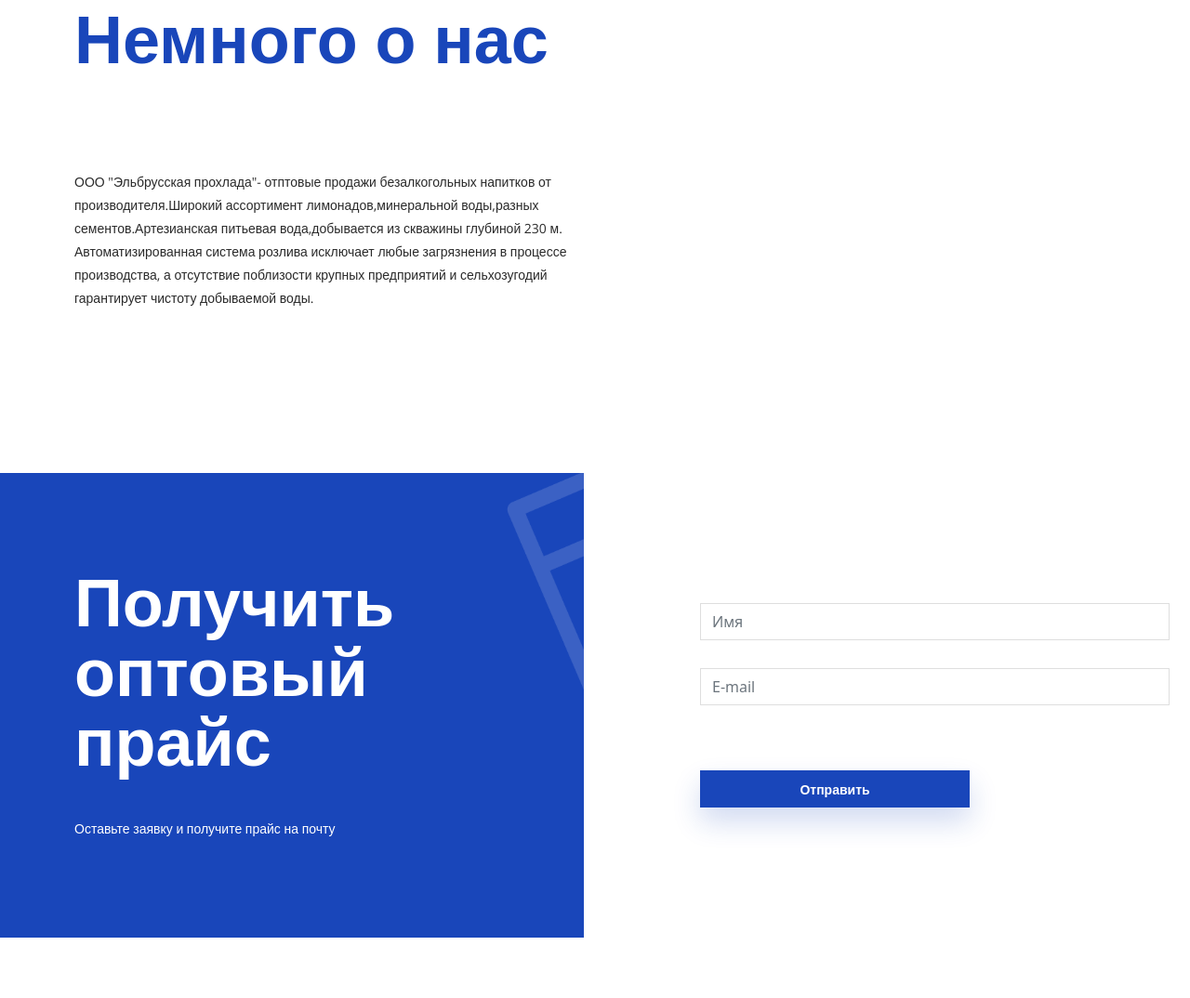
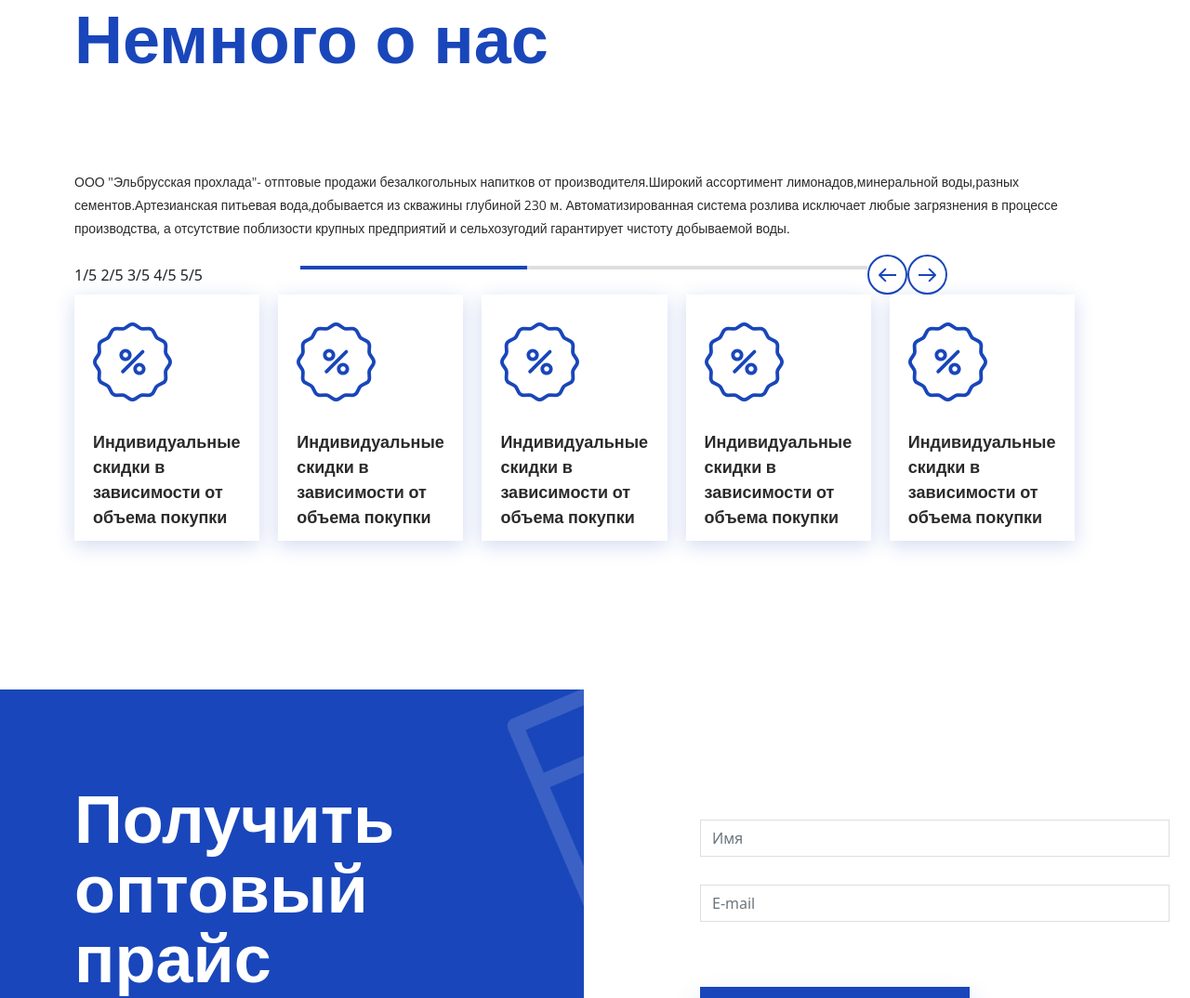
Before and after one commit to NekoKot/Elbrus, a plain HTML site: page index.html in a window 1280 px wide. Shown: the part 1201-2275 px from the top of the page at 93% size. Drawn offline with nearby package versions, Linux system fonts and the light colour scheme.

Commit message:
added second slider

```diff
--- a/index.html
+++ b/index.html
@@ -42,7 +42,8 @@
 				время.</p>
 			<div>
 				<input class="form-control" name="first-name" type="text" placeholder="Имя" required>
-        <input class="form-control" name="email" type="email" placeholder="Эл. почта" aria-describedby="emailHelp">
+				<input class="form-control" name="email" type="email" placeholder="Эл. почта"
+					aria-describedby="emailHelp">
 				<input class="form-control" name="phone" type="number" placeholder="Телефон" required>
 				<button role="button" type="submit" class="btn">Отправить</button>
 			</div>
@@ -100,12 +101,86 @@
 				<h2 class="about__title">Немного о нас</h2>
 				<p class="about__description">ООО "Эльбрусская прохлада"- отптовые продажи безалкогольных напитков от
 					производителя.Широкий ассортимент
-          лимонадов,минеральной воды,разных сементов.Артезианская питьевая вода,добывается из скважины глубиной 230 м.
+					лимонадов,минеральной воды,разных сементов.Артезианская питьевая вода,добывается из скважины
+					глубиной 230 м.
 					Автоматизированная система розлива исключает любые загрязнения в процессе производства, а отсутствие
 					поблизости крупных предприятий и сельхозугодий гарантирует чистоту добываемой воды. </p>
 			</div>
 			<div class="col">
-        <!-- Слайдер -->
+				<div class="row-6 d-flex flex-row align-items-center flex-nowrap justify-content-start">
+					<!-- цифры -->
+					<div class="col">
+						<span>1/5</span>
+						<span>2/5</span>
+						<span>3/5</span>
+						<span>4/5</span>
+						<span>5/5</span>
+					</div>
+					<!-- линия -->
+					<div class="col">
+						<ol class="about__slider-indicators">
+							<li class="about__slider-indicator active"></li>
+							<li class="about__slider-indicator"></li>
+							<li class="about__slider-indicator"></li>
+							<li class="about__slider-indicator"></li>
+							<li class="about__slider-indicator"></li>
+						</ol>
+					</div>
+					<!-- стрелки -->
+					<div class="col d-flex flex-row">
+						<img src="/img/back arrow.svg" alt="" role="button">
+						<img src="/img/forward arrow.svg" alt="" role="button">
+					</div>
+				</div>
+				<!-- блоки карусели -->
+				<div class="row-6 about__slider">
+					<div class="col d-flex flex-row">
+						<div class="card">
+							<img src="/img/discount.svg" class="card-img-top" alt="">
+							<div class="card-body">
+								<p class="card-text">Индивидуальные скидки
+									в зависимости
+									от объема покупки</p>
+							</div>
+						</div>
+
+						<div class="card">
+							<img src="/img/discount.svg" class="card-img-top" alt="">
+							<div class="card-body">
+								<p class="card-text">Индивидуальные скидки
+									в зависимости
+									от объема покупки</p>
+							</div>
+						</div>
+
+						<div class="card">
+							<img src="/img/discount.svg" class="card-img-top" alt="">
+							<div class="card-body">
+								<p class="card-text">Индивидуальные скидки
+									в зависимости
+									от объема покупки</p>
+							</div>
+						</div>
+
+						<div class="card">
+							<img src="/img/discount.svg" class="card-img-top" alt="...">
+							<div class="card-body">
+								<p class="card-text">Индивидуальные скидки
+									в зависимости
+									от объема покупки</p>
+							</div>
+						</div>
+
+						<div class="card">
+							<img src="/img/discount.svg" class="card-img-top" alt="...">
+							<div class="card-body">
+								<p class="card-text">Индивидуальные скидки
+									в зависимости
+									от объема покупки</p>
+							</div>
+						</div>
+					</div>
+				</div>
 			</div>
 		</div>
 	</div>
@@ -119,11 +194,12 @@
 		<div class="col price__col-second d-flex align-items-center">
 			<form method="post" action="/" autocomplete="off">
 				<div class="form__item">
-          <input type="name" class="form-control" id="exampleInputName" name="first-name" placeholder="Имя" required
-            aria-describedby="emailHelp">
+					<input type="name" class="form-control" id="exampleInputName" name="first-name" placeholder="Имя"
+						required aria-describedby="emailHelp">
 				</div>
 				<div>
-          <input type="email" class="form-control" id="exampleInputEmail" name="email" placeholder="E-mail" required>
+					<input type="email" class="form-control" id="exampleInputEmail" name="email" placeholder="E-mail"
+						required>
 				</div>
 				<button type="submit" role="button" class="form__button">Отправить</button>
 			</form>
@@ -258,5 +334,4 @@
 	</footer>
 	<script src="main.js"></script>
 </body>
-
 </html>
--- a/main.js
+++ b/main.js
@@ -67,6 +67,7 @@
     sliders[2].classList.add('hidden');
     sliders[1].classList.remove('hidden');
     indicator[0].classList.remove('active');
+    indicator[2].classList.remove('active-three');
     indicator[1].classList.add('active-two');
 });
 
@@ -81,56 +82,3 @@
   indicator[1].classList.remove('active-two');
   indicator[2].classList.add('active-three');
 });
-
-// first.addEventListener("click", function (e, sliders[1]) {
-//   e.target.style.background = "#dedede";
-//   sliders[1].classList.remove('hidden');
-// }
-
-// second.addEventListener("click", function (e) {
-//   sliders.classList.remove("hidden");
-//   sliders[1].style.display = 'block';
-//   e.target.style.background = "#dedede";
-// });
-
-  //   } else if (e.target.classList.contains("second")) {
-  //     sliders[0].style.display = 'none';
-  //     sliders[1].classList.remove('hidden');
-  //     e.target.style.background = "#dedede";
-  //   } else if (e.target.classList.contains('third')){
-  //     sliders[2].style.display = 'block';
-  //     e.target.style.background = "#dedede";
-  //   }
-  // });
-
-// Клик по кнопке
-
-/*
-/ Next/previous controls
-function plusSlides(n) {
-  showSlides((slideIndex += n));
-}
-
-// Thumbnail image controls
-function currentSlide(n) {
-  showSlides((slideIndex = n));
-}
-
-function showSlides(n) {
-  let i;
-  if (n > sliderItem.length) {
-    slideIndex = 1;
-  }
-  if (n < 1) {
-    slideIndex = sliderItem.length;
-  }
-  for (i = 0; i < sliderItem.length; i++) {
-    sliderItem[i].style.display = "none";
-  }
-  for (i = 0; i < dot.length; i++) {
-    dot[i].className = dot[i].className.replace(" active", "");
-  }
-  sliderItem[slideIndex - 1].style.display = "block";
-  dot[slideIndex - 1].className += " active";
-}
-*/
--- a/sass/styles.scss
+++ b/sass/styles.scss
@@ -468,6 +468,50 @@
   margin-top: 105px;
 }
 
+.about__slider-indicators {
+  list-style: none;
+  width: 610px;
+  height: 4px;
+  background-color: #dedede;
+  padding: 0;
+}
+
+.about__slider img {
+  width: 85px;
+  height: 85px;
+  margin: 30px 0 30px 20px;
+  // cursor: pointer;
+}
+
+.about__slider p {
+  font-family: 'Open Sans', sans-serif;
+  font-style: normal;
+  font-weight: 600;
+  font-size: 18px;
+  line-height: 27px;
+
+  color: #2A2A2A;
+}
+
+.about__slider .card {
+  width: 295px;
+  height: 265px;
+  background: #FFFFFF;
+  box-shadow: 0px 5px 20px rgba(25, 70, 186, 0.2);
+  margin-right: 20px;
+  border: none;
+  border-radius: 0;
+}
+
+.hidden {
+  opacity: 0.4;
+}
+
+.about__slider .card-body {
+  padding: 0;
+  margin-left: 20px;
+}
+
 .price__row {
   margin-top: 160px;
 }
@@ -774,6 +818,7 @@
 .hidden {
   display: none;
 }
+
 /*
 .fade {
   animation-name: fade;
@@ -784,3 +829,19 @@
   from {opacity: .4}
   to {opacity: 1}
 }*/
+
+
+.bx-newslist-img {
+  height: 35%;
+}
+
+.bx-newslist-img img {
+  height: 100%;
+}
+
+@media(max-width: 938px) {
+  .bx-newslist:last {
+    margin-right: auto;
+    margin-left: 25px;
+  }
+}
```
Also changed, not shown: css/styles.css, img/back arrow.svg (added), img/discount.svg (added), img/forward arrow.svg (added), 2 other files. Lines whose indentation alone changed are shown as unchanged.
